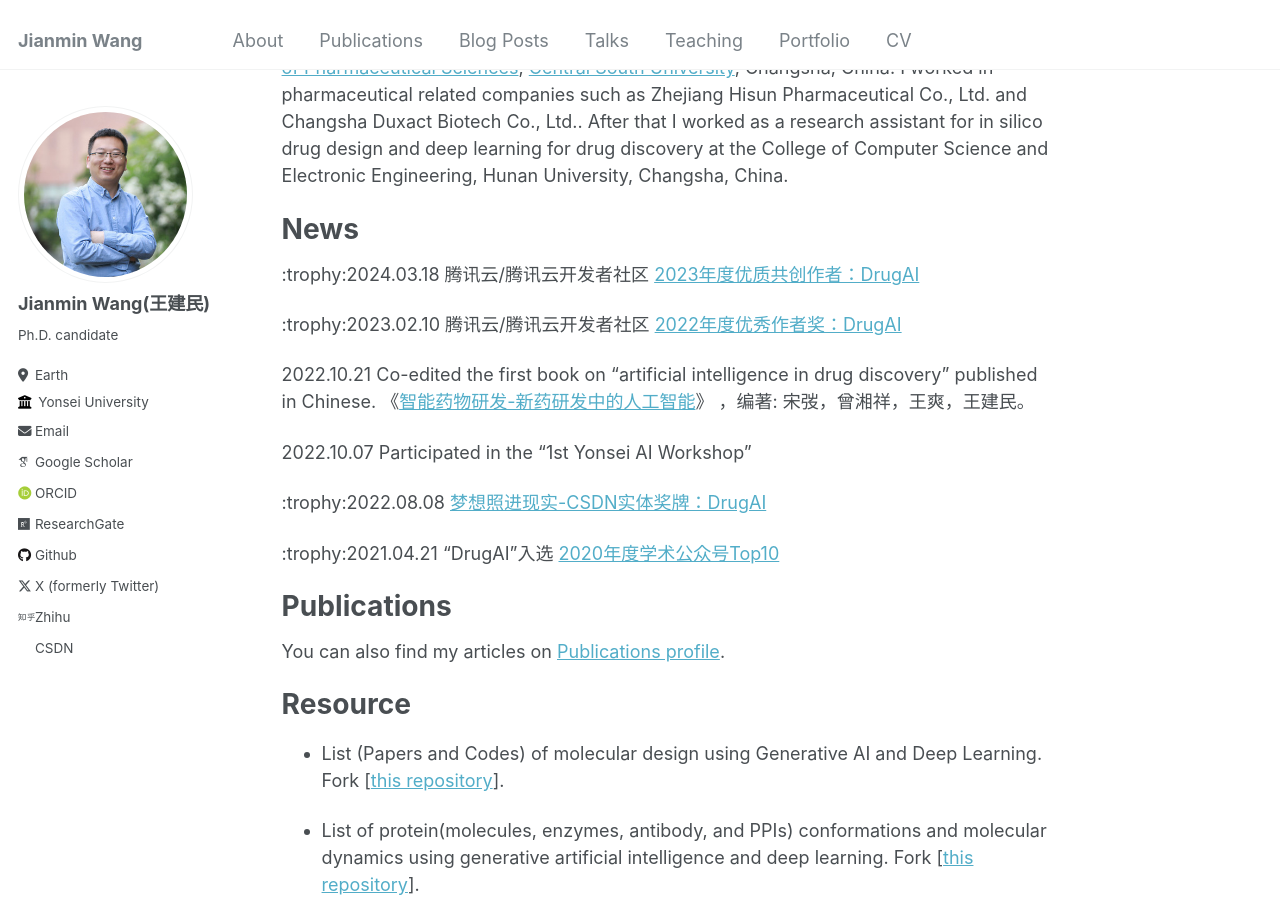
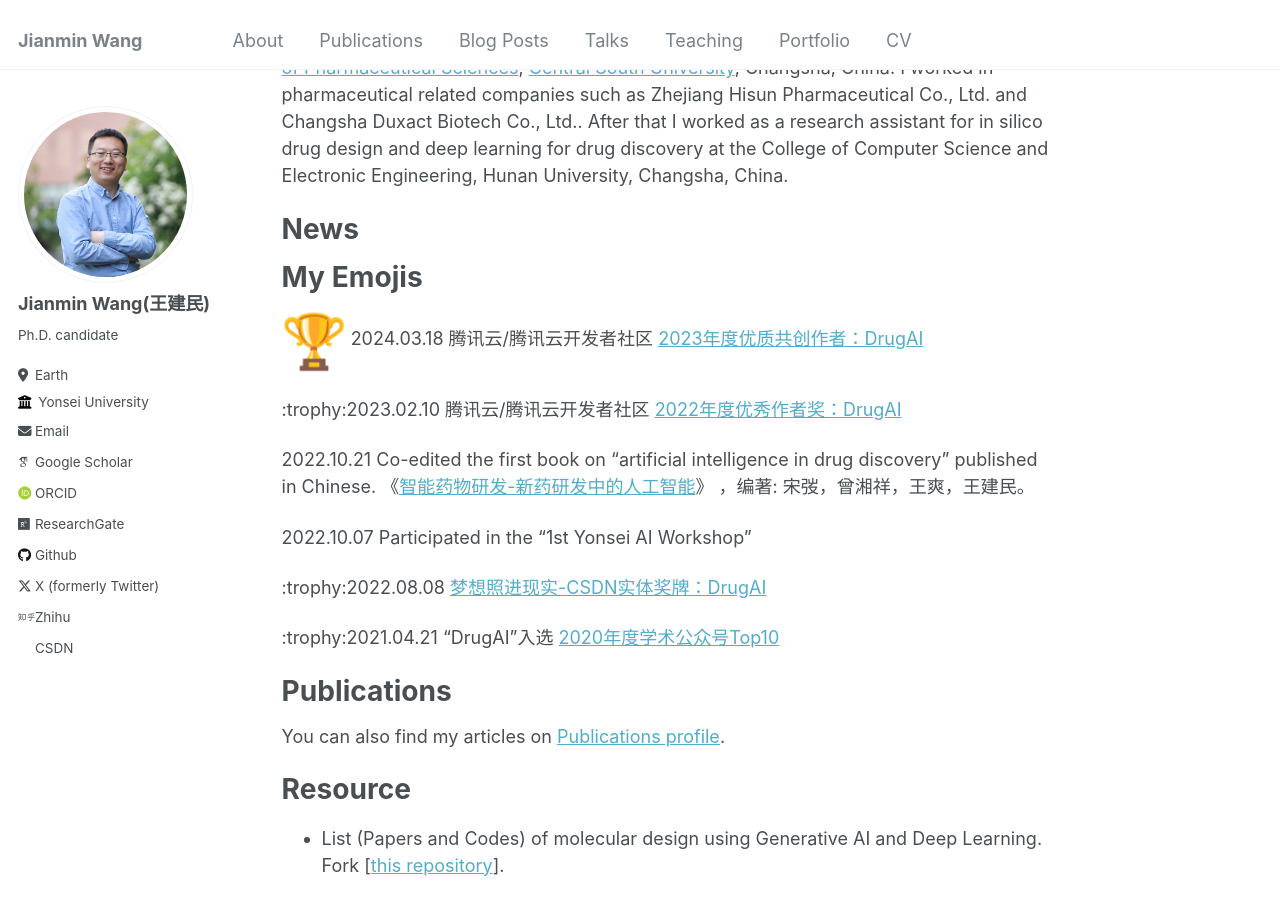
Before and after one commit to Jianmin2drugai/Jianmin2drugai.github.io, a Jekyll site: the page built from _pages/about.md, in a window 1280 px wide and 900 px high, scrolled down 434 px. Built offline with Jekyll 4.4.1, drawn with Linux system fonts in a browser that asks for light colours; emoji names are drawn with the system emoji font; some web fonts are replaced.

Commit message:
Update about.md

```diff
--- a/_pages/about.md
+++ b/_pages/about.md
@@ -17,7 +17,10 @@ Previously, I pursued my undergraduate degree(B.S.) in pharmacy at the <a href="
 News
 ======
 
-:trophy:2024.03.18 腾讯云/腾讯云开发者社区 <a href="https://jianmin2drugai.github.io/portfolio/portfolio-2/">2023年度优质共创作者：DrugAI</a>
+# My Emojis
+
+![trophy](https://github.githubassets.com/images/icons/emoji/unicode/1f3c6.png?v8)
+2024.03.18 腾讯云/腾讯云开发者社区 <a href="https://jianmin2drugai.github.io/portfolio/portfolio-2/">2023年度优质共创作者：DrugAI</a>
 
 :trophy:2023.02.10 腾讯云/腾讯云开发者社区 <a href="https://jianmin2drugai.github.io/portfolio/portfolio-4/">2022年度优秀作者奖：DrugAI</a>
 
```
